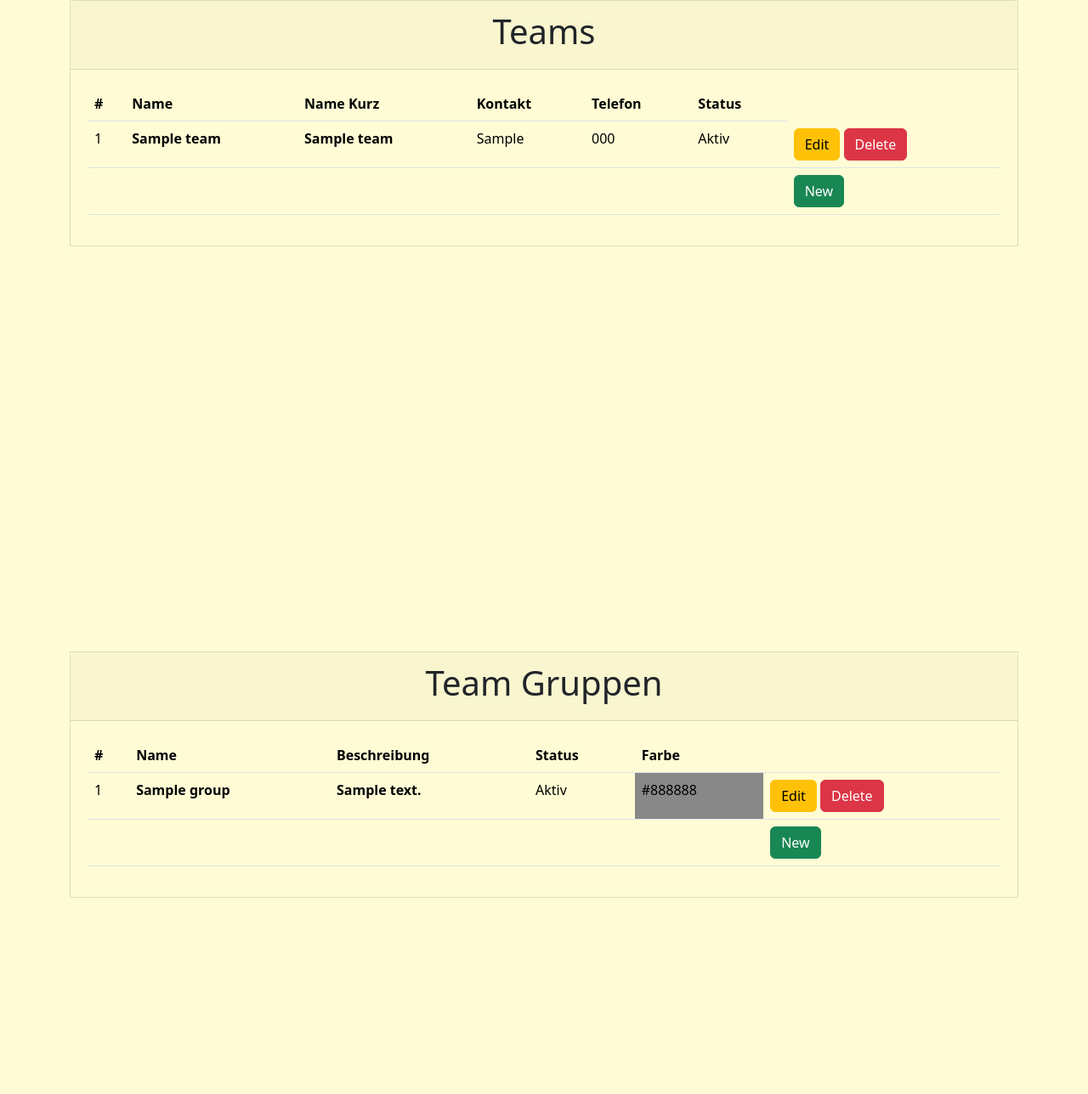
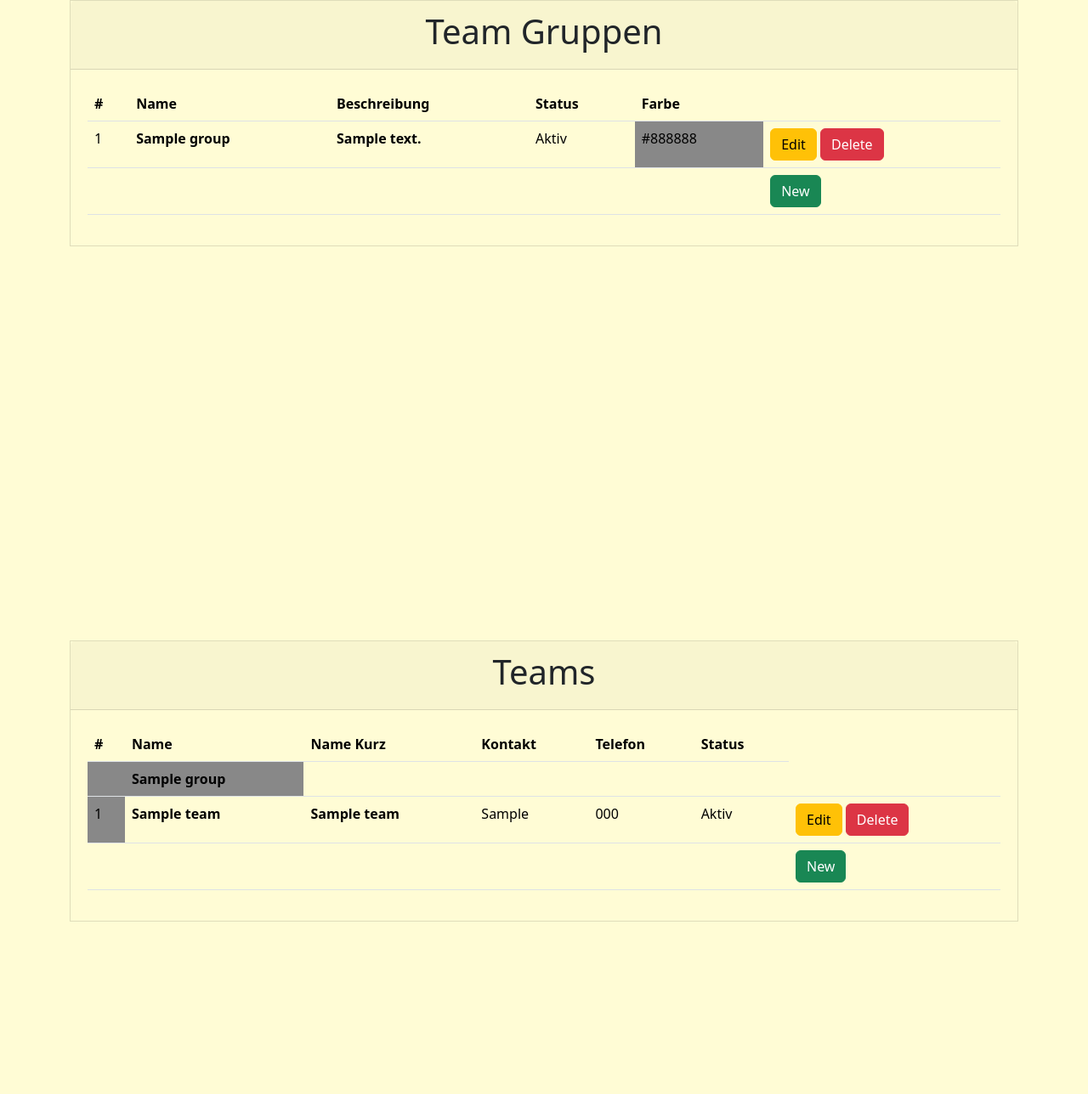
Before and after one commit to Manfe07/StopWatch-Server, a Flask app: page /teams/ in a window 1280 px wide. Shown: the part 56-1344 px from the top of the page at 85% size. Before the commit the page ends 1113 px from the top, so only its background shows below. Run offline with Flask 3, Linux system fonts and the light colour scheme; tables that the repository leaves empty hold one stand-in row (values such as "Sample post"); data that the repository does not hold is empty; parts of the project's set-up code (start-up, migrations or seed data) failed here and were passed over; some libraries are stand-ins or nearby versions.

Commit message:
fixed team managemend

```diff
--- a/app/module_teams/routes.py
+++ b/app/module_teams/routes.py
@@ -40,10 +40,11 @@ def updateTeam():
                 if id != 0:
                     team = Team.query.filter_by(id=id).first()
                     team.name = form.get("name_long","")
-                    team.nameShort = form.get("name_short","")
-                    team.contact = form.get("contact","")
-                    team.phoneNumber = form.get("phone", "")
-                    team.state = form.get("state", "")
+                    team.nameShort = form.get("name_short",None)
+                    team.contact = form.get("contact",None)
+                    team.phoneNumber = form.get("phone", None)
+                    team.state = form.get("state", None)
+                    groupId = form.get("groupId",0)
 
                     db.session.commit()
                 else:
@@ -52,7 +53,8 @@ def updateTeam():
                         nameShort = form.get("name_short",None),
                         contact = form.get("contact",None),
                         phoneNumber = form.get("phone", None),
-                        state = form.get("state", 1)
+                        state = form.get("state", 1),
+                        groupId = form.get("groupId",0)
                         )
                     db.session.add(newTeam)
                     db.session.commit()
@@ -141,7 +143,43 @@ def getTeams():
                 "state" : team.state,
                 "phone" : team.phoneNumber,
                 "created_at" : team.created_at,
+             #   "group_id" : team.groupId
             }
         return jsonify(data)
     else:
         return None
+
+@teams_Blueprint.route('/getGroups', methods=['GET'])
+def getGroups():
+    if session.get('permission', 0) >= 0:
+
+        teamGroups = db.session.query(TeamGroup)
+
+        groupData = {}
+        for group in teamGroups:
+            teamData = []
+            for team in group.teams:
+                teamData.append(
+                    {
+                        "id" : team.id,
+                        "name" : team.name,
+                        "nameShort" : team.nameShort,
+                        "contact" : team.contact,
+                        "state" : team.state,
+                        "phone" : team.phoneNumber,
+                        "created_at" : team.created_at,
+                    }
+            )
+            groupData[group.id] = {
+                "id" : group.id,
+                "name" : group.name,
+                "description" : group.description,
+                "color" : group.color,
+                "state" : group.state,
+                "teams" : teamData,
+            }
+        response = jsonify(groupData)
+        response.headers.add("Access-Control-Allow-Origin", "*")
+        return response
+    else:
+        return None
--- a/app/module_teams/templates/teams/manageTeams.html
+++ b/app/module_teams/templates/teams/manageTeams.html
@@ -218,6 +109,128 @@
     </div>
 </div>
 
+<div class='container'>
+    <div class='card'>
+        <div class='card-header'>
+            <h1>Teams</h1>
+        </div>
+        <div class='card-body'>
+            <p>
+            <table class="table">
+                <thead>
+                    <tr>
+                        <th scope="col">#</th>
+                        <th scope="col">Name</th>
+                        <th scope="col">Name Kurz</th>
+                        <th scope="col">Kontakt</th>
+                        <th scope="col">Telefon</th>
+                        <th scope="col">Status</th>
+                    </tr>
+                </thead>
+                <tbody>
+                    {% for group in teamGroups %}
+                    {% if group.teams|length > 0 %}
+                        <td style="background-color: {{group['color']}};"></td>
+                        <td style="background-color: {{group['color']}};" class="name"><strong>{{group['name']}}</strong></td>
+                        <td></td>
+                        <td></td>
+                        <td></td>
+                        <td></td>
+                        <td></td>
+                        {% for team in group.teams %}
+                        <tr class="team_row" id="{{team['id']}}">
+                            <td class="id" style="background-color: {{group['color']}};">{{team['id']}}</td>
+                            <td class="name"><strong>{{team['name']}}</strong></td>
+                            <td class="nameShort"><strong>{{team['nameShort']}}</strong></td>
+                            <td class="contact">{{team['contact']}}</td>
+                            <td class="phoneNumber">
+                                <a href="tel:{{team['phoneNumber']}}">{{team['phoneNumber']}}</a>
+                            </td>
+                            <td class="state">
+                                {% if team['state'] == 0 %}
+                                    Unklar
+                                {% elif team['state'] == 1 %}
+                                    Aktiv
+                                {% elif team['state'] == 2 %}
+                                    Inaktiv
+                                {% else %}
+                                    UNBEKANNT ({{team['state']}})
+                                {% endif %}
+                            </td>
+                            <td class="buttons">
+                                <button type="button" class="btn btn-warning" onClick="editTeam({{team['id']}})">Edit</button>
+                                <button type="button" class="btn btn-danger" onClick="deleteTeam({{team['id']}})">Delete</button>
+                            </td>
+                        </tr>
+
+                        {% endfor %}
+                    {% endif %}
+                    {% endfor %}
+                    <tr class="team_row">
+                        <td></td>
+                        <td></td>
+                        <td></td>
+                        <td></td>
+                        <td></td>
+                        <td></td>
+                        <td class="buttons">
+                            <button type="button" class="btn btn-success" onClick="addTeam()">New</button>
+                        </td>
+                    </tr>
+
+                </tbody>
+            </table>
+            </p>
+        </div>
+    </div>
+    <div class='card' id="teamEditDiv" style="visibility:collapse;">
+        <div class='card-header'>
+            <h1 id="teamEditTitel">Team erstellen</h1>
+        </div>
+        <div class='card-body'>
+            <form action="{{ url_for('teams.updateTeam') }}" method="POST">
+                <div class="login-screen">
+                    <input type="hidden" id="updateTeamId" name="id" value="0">
+                    <div class="control-group">
+                        <a>Teamname lang*</a><br>
+                        <input type="text" class="login-field" value="" required placeholder="Teamname lang" id="editTeamNameLong" name="name_long">
+                    </div>
+                    <div class="control-group">
+                        <a>Teamname kurz*</a><br>
+                        <input type="text" class="login-field" value="" required placeholder="Teamname kurz" id="editTeamNameShort" name="name_short">
+                    </div>
+                    <div class="control-group">
+                        <a>Gruppe</a><br>
+                        <select id="updateTeamGroupId" name="groupId">
+                            {% for group in teamGroups %}
+                                <option value={{group['id']}} style="background-color: {{group['color']}};">{{group['name']}}</option>
+                            {% endfor %}
+                        </select>
+                    </div>
+                    <div class="control-group">
+                        <a>Kontakt Person</a><br>
+                        <input type="text" class="login-field" value="" placeholder="Kontaktperson" id="editTeamContact" name="contact">
+                    </div>
+                    <div class="control-group">
+                        <a>Telefon Nummer</a><br>
+                        <input type="text" class="login-field" value="" placeholder="0123 4567890" id="editTeamPhone" name="phone">
+                    </div>
+
+                    <div class="control-group">
+                        <a>Status*</a><br>
+                        <select id="editTeamState" name="state">
+                            <option value=0>Unklar</option>
+                            <option value=1>Aktiv</option>
+                            <option value=2>Inaktiv</option>
+                        </select>
+                    </div>
+                    <input type="submit" id="updateTeamSubmit" value="Create" class="btn btn-primary btn-large btn-block">
+                </div>
+            </form>
+        </div>
+    </div>
+</div>
+
 <style>
 a{
     color: inherit; /* blue colors for links too */
@@ -247,7 +260,9 @@ a{
 <script>
 
     var teamsData = {};
+    var groupsData = {};
     getTeams();
+    getGroups();
 
     function getTeams(){
         fetch('{{ url_for("teams.getTeams") }}', {
@@ -261,6 +276,23 @@ a{
         .then((response) => response.json())
         .then((json) => {
             teamsData = json;
+            console.log(teamsData);
+        });
+    }
+
+    function getGroups(){
+        fetch('{{ url_for("teams.getGroups") }}', {
+            method: 'GET',
+            headers: {
+                'Accept': 'application/json',
+                'Content-Type': 'application/json'
+            }
+
+        })
+        .then((response) => response.json())
+        .then((json) => {
+            groupsData = json;
+            console.log(groupsData);
         });
     }
 
@@ -292,6 +324,7 @@ a{
         var contact = teamData["contact"];
         var phone = teamData["phone"];
         var state = teamData["state"];
+        var groupId = teamData["groupId"];
 
         $("#updateTeamId").val(id);
         $("#editTeamNameLong").val(nameLong);
@@ -337,12 +370,13 @@ function addGroup(){
     $("#updateGroupColor").val("#00437d");
     $("#updateGroupState").val(1);
 
-    $(".itemButton").css("background-color", "#00437d");
+    $(".teamButton").css("background-color", "#00437d");
     $('html, body').scrollTop($("#groupEditDiv").offset().top);
 }
 
 function editGroup(id){
     let groupData = groupsData[id];
+    console.debug(groupData);
 
     $("#groupEditDiv").css('visibility', 'visible');
     $("#groupEditTitel").text("Gruppe bearbeiten");
```
Also changed, not shown: other parts of app/module_teams/templates/teams/manageTeams.html (+7 -116 lines).
